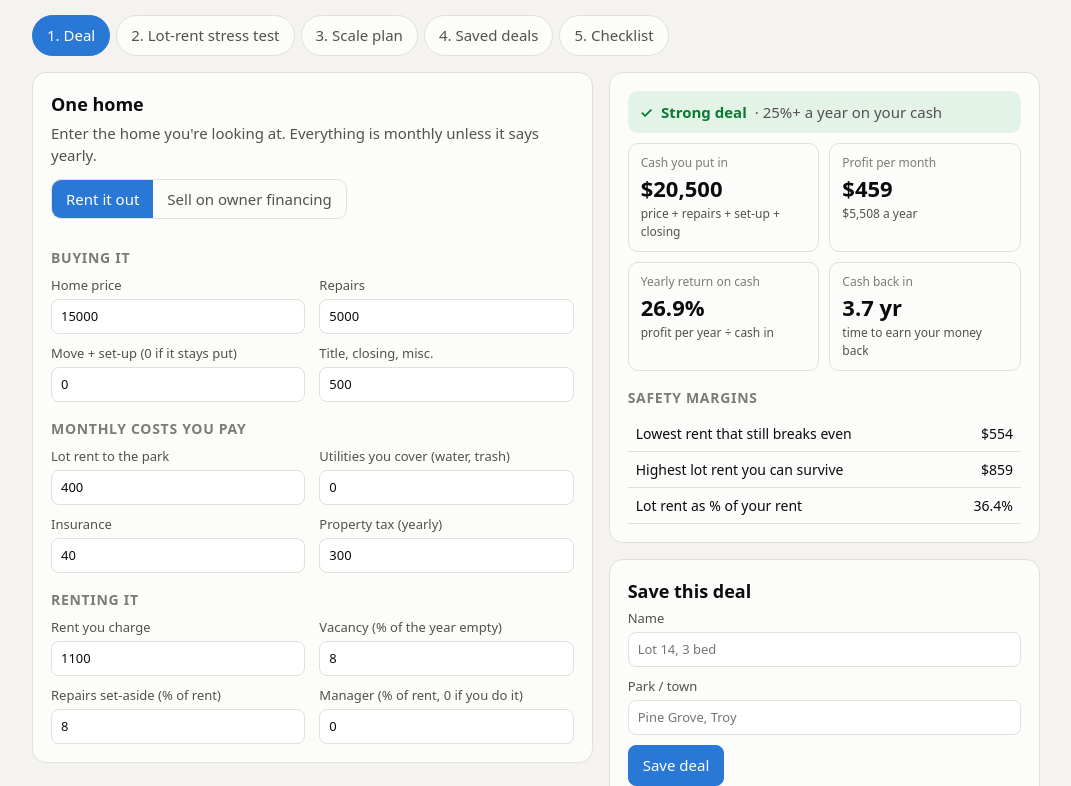
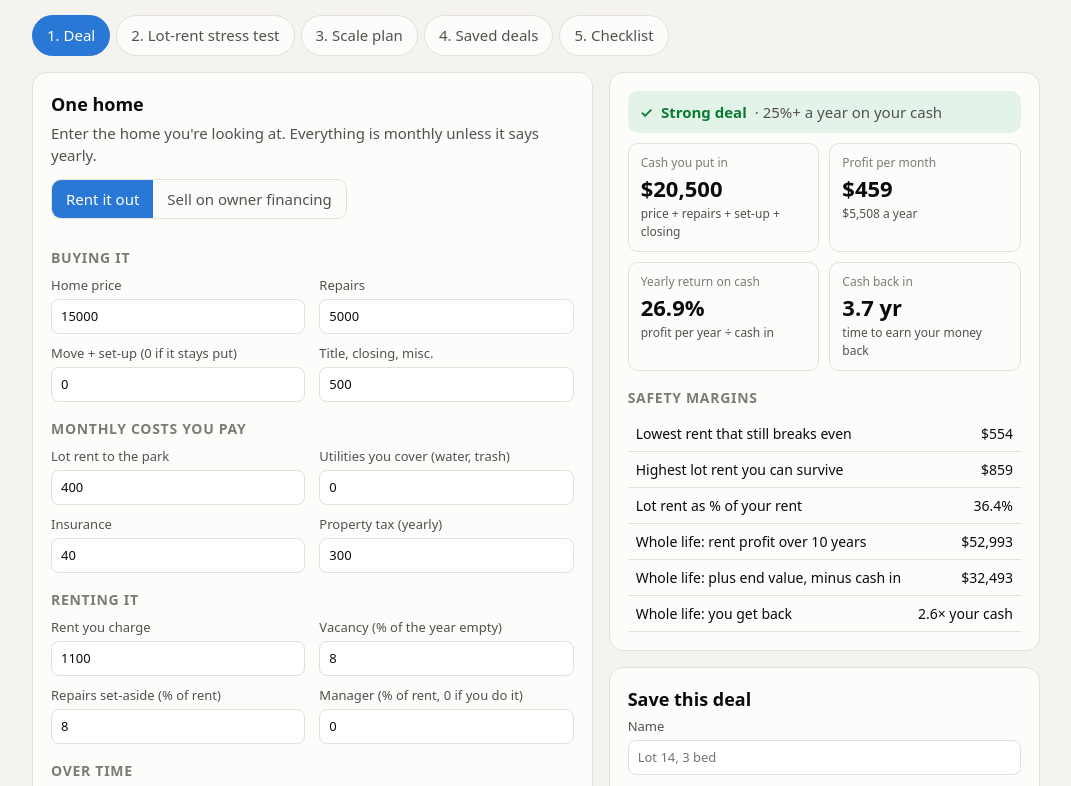
Before and after one commit to cleetus/park-scout, a plain HTML site: page index.html in a window 1280 px wide. Shown: the part 111-897 px from the top of the page, without its empty margins (104-1175 px from the left). Drawn offline with Linux system fonts and the light colour scheme.

Commit message:
Whole-life profit per home and replace-after-N-years in the scale plan
Co-Authored-By: Claude Opus 5.5 <noreply@anthropic.com>
Claude-Session: https://claude.ai/code/session_01PVdcYgzWyFW2PnXwr4KB6E

```diff
--- a/index.html
+++ b/index.html
@@ -136,6 +136,12 @@ footer{margin-top:28px;font-size:13px;color:var(--muted)}
         <label>Repairs set-aside (% of rent)<input type="number" id="maint" value="8" step="1"></label>
         <label>Manager (% of rent, 0 if you do it)<input type="number" id="mgmt" value="0" step="1"></label>
       </div>
+      <h3>Over time</h3>
+      <div class="grid">
+        <label>Years you keep it, then replace it<input type="number" id="hold" value="10" step="1" min="1" max="30"></label>
+        <label>What it's worth at the end (negative if you pay to haul it off)<input type="number" id="endVal" value="0" step="500"></label>
+      </div>
+      <p class="note">The home loses value, but rent pays it back. "Whole life" below adds up every year's profit (with the rent and lot-rent increases from tab 2) plus what the home is worth at the end.</p>
     </div>
 
     <div id="sellFields" class="hidden">
@@ -257,7 +263,7 @@ const store = {
   get(k, f){ try{ const v = localStorage.getItem("ps_"+k); return v ? JSON.parse(v) : f; }catch(e){ return f; } },
   set(k, v){ try{ localStorage.setItem("ps_"+k, JSON.stringify(v)); }catch(e){} }
 };
-const FIELDS = ["price","repairs","setup","closing","lot","utils","ins","tax","rent","vac","maint","mgmt","sale","down","rate","years","dflt","keep","lotG","rentG","yrs","start","save","reinv","sYears"];
+const FIELDS = ["price","repairs","setup","closing","lot","utils","ins","tax","rent","vac","maint","mgmt","hold","endVal","sale","down","rate","years","dflt","keep","lotG","rentG","yrs","start","save","reinv","sYears"];
 let mode = "rent";
 
 /* ---------- inputs ---------- */
@@ -299,6 +305,14 @@ function calcDeal(d){
     return { buy, cash, flow, pmt, total, profit: total - buy, mode };
   }
 }
+function lifeProfit(d){
+  const n = Math.min(30, Math.max(1, Math.round(d.hold)));
+  let sum = 0;
+  for (let y = 1; y <= n; y++){
+    sum += rentFlow(d, d.rent*Math.pow(1 + d.rentG/100, y-1), d.lot*Math.pow(1 + d.lotG/100, y-1))*12;
+  }
+  return { years: n, rentProfit: sum, back: sum + d.endVal };
+}
 function verdictFor(r){
   const coc = r.cash > 0 ? r.flow*12/r.cash*100 : Infinity;
   if (r.flow <= 0) return {cls:"bad", icon:"✕", text:"Loses money", why:"costs are higher than what comes in"};
@@ -329,6 +343,12 @@ function renderDeal(){
       ["Highest lot rent you can survive", money(r.maxLot)],
       ["Lot rent as % of your rent", pct(d.lot/Math.max(1,d.rent)*100) + (d.lot/Math.max(1,d.rent) > 0.45 ? "  (high)" : "")]
     ];
+    const L = lifeProfit(d);
+    rows.push(
+      [`Whole life: rent profit over ${L.years} years`, money(L.rentProfit)],
+      ["Whole life: plus end value, minus cash in", money(L.back - r.cash)],
+      ["Whole life: you get back", r.cash > 0 ? (L.back/r.cash).toFixed(1) + "× your cash" : "–"]
+    );
   } else {
     rows = [
       ["Buyer's monthly payment", money(r.pmt)],
@@ -379,11 +399,13 @@ function renderStress(d){
 function renderScale(d, r){
   const years = Math.min(30, Math.max(1, Math.round(d.sYears)));
   const cost = r.cash, flow = r.flow;
-  let pool = d.start, homes = 0, first = null;
-  const pts = [];
+  let pool = d.start, homes = 0, first = null, retired = 0;
+  const pts = [], bought = [];
   const canBuy = cost > 0 && flow > 0;
+  const life = mode === "rent" ? Math.max(1, Math.round(d.hold))*12 : Infinity;
   for (let m = 1; m <= years*12; m++){
-    if (canBuy){ while (pool >= cost){ pool -= cost; homes++; if (first === null) first = m; } }
+    while (bought.length && m - bought[0] >= life){ bought.shift(); homes--; retired++; pool += d.endVal; }
+    if (canBuy){ while (pool >= cost){ pool -= cost; homes++; bought.push(m); if (first === null) first = m; } }
     pool += homes*flow*d.reinv/100 + d.save;
     if (m % 12 === 0) pts.push({label:"Year " + (m/12), short:"Y" + (m/12), y:homes, flow:homes*flow, pool});
   }
@@ -395,7 +417,7 @@ function renderScale(d, r){
   $("gHomes").textContent = homes;
   $("gFlow").textContent = money(homes*flow);
   $("gFirst").textContent = first ? (first <= 1 ? "Month 1" : "Month " + first) : "Not yet";
-  $("scaleNote").textContent = `Assumes every home costs ${money(cost)} and makes ${money(flow)}/month, with no loans. In real life you'll run out of good deals in one park, so spread across a few parks and towns.` + (mode === "sell" ? " In owner-finance mode payments stop when a home is paid off, so long-term income here is too high." : "");
+  $("scaleNote").textContent = `Assumes every home costs ${money(cost)} and makes ${money(flow)}/month, with no loans.` + (mode === "rent" ? ` Each home is retired after ${Math.round(d.hold)} years (worth ${money(d.endVal)}) and replaced from your cash${retired ? `: ${retired} replaced so far` : ""}.` : "") + ` In real life you'll run out of good deals in one park, so spread across a few parks and towns.` + (mode === "sell" ? " In owner-finance mode payments stop when a home is paid off, so long-term income here is too high." : "");
   drawChart($("scaleChart"), pts, "bar", v => Math.round(v).toString(), p => `<div>${p.label}</div><div><b>${p.y}</b> homes</div><div class="note">${money(p.flow)}/mo profit</div>`);
   $("scaleTable").innerHTML = `<tr><th>Year</th><th class="num">Homes</th><th class="num">Profit per month</th><th class="num">Cash waiting</th></tr>` +
     pts.map(p => `<tr><td>${p.label}</td><td class="num">${p.y}</td><td class="num">${money(p.flow)}</td><td class="num">${money(p.pool)}</td></tr>`).join("");
```
